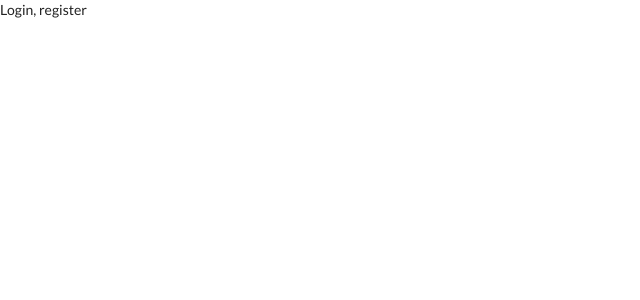
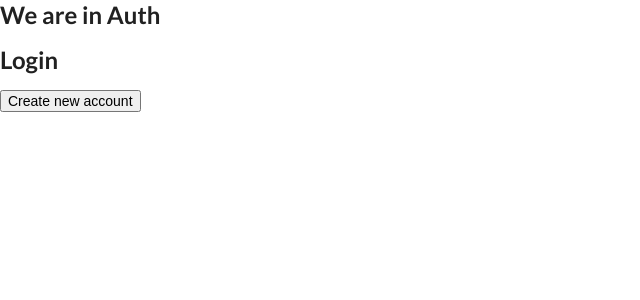
Before and after one commit to jgrisalescode/vue-payroll-manager, a Vue app: page / in a window 1280 px wide. Shown: the top 300 px of the page, without its empty margins (0-640 px from the left). Built offline with nearby package versions, Linux system fonts and the light colour scheme; no server answers.

Commit message:
Login and Register Components

```diff
--- a/src/App.vue
+++ b/src/App.vue
@@ -2,17 +2,20 @@
   <template v-if="user">
     <router-view/>
   </template>
-  <div v-if="!user && user !== undefined">
-    <p>Login, register</p>
-  </div>
+  <Auth v-if="!user && user !== undefined"/>
 </template>
 <script>
 import { onMounted, computed } from 'vue'
 import { useStore } from 'vuex'
 import {auth} from './utils/firebase'
+import Auth from './views/Auth'
 
 export default {
   name: "App",
+
+  components: {
+    Auth
+  },
 
   setup(props) {
 
--- /dev/null
+++ b/src/components/Auth/Login.vue
@@ -0,0 +1,20 @@
+<template>
+  <div>
+    <h2>Login</h2>
+    <button @click="changeForm">Create new account</button>
+  </div>
+</template>
+
+<script>
+  export default {
+    name: "Login",
+
+    props: {
+      changeForm: Function
+    }
+  }
+</script>
+
+<style lang="scss" scoped>
+
+</style>
--- /dev/null
+++ b/src/components/Auth/Register.vue
@@ -0,0 +1,20 @@
+<template>
+  <div>
+    <h2>Register</h2>
+    <button @click="changeForm">Login</button>
+  </div>
+</template>
+
+<script>
+  export default {
+    name: 'Register',
+
+    props: {
+      changeForm: Function
+    }
+  }
+</script>
+
+<style lang="scss" scoped>
+
+</style>
--- /dev/null
+++ b/src/views/Auth.vue
@@ -0,0 +1,39 @@
+<template>
+  <div>
+    <h2>We are in Auth</h2>
+    <Login v-if="showLogin" :changeForm="changeForm"/>
+    <Register v-if="!showLogin" :changeForm="changeForm"/>
+  </div>
+</template>
+
+<script>
+  import { ref } from 'vue'
+  import Login from '../components/Auth/Login'
+  import Register from '../components/Auth/Register'
+
+  export default {
+    name: "Auth",
+
+    components: {
+      Login,
+      Register
+    },
+
+    setup(props) {
+      let showLogin = ref(true)
+
+      const changeForm = () => {
+        showLogin.value = !showLogin.value
+      }
+
+      return {
+        showLogin,
+        changeForm
+      }
+    }
+  }
+</script>
+
+<style lang="scss" scoped>
+
+</style>
```
